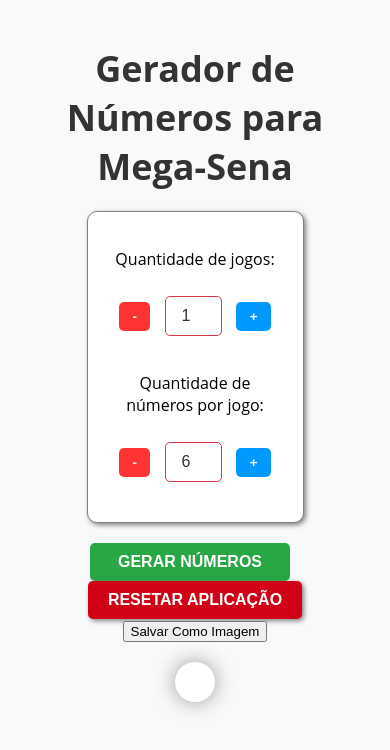
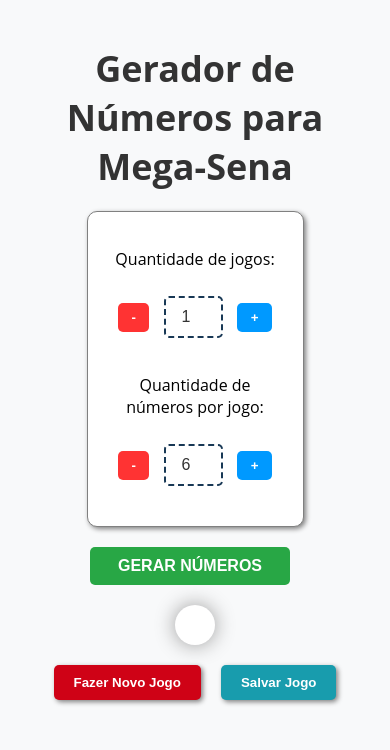
Before and after one commit to DanielCastroAlves/megaSenaGeneration, a React (Create React App) app: page / in a window 390 px wide. Shown: the top 750 px of the page. Built offline with nearby package versions, Linux system fonts and the light colour scheme.

Commit message:
melhorando responsividade

```diff
--- a/package.json
+++ b/package.json
@@ -9,6 +9,7 @@
     "html2canvas": "^1.4.1",
     "react": "^18.2.0",
     "react-dom": "^18.2.0",
+    "react-icons": "^4.7.1",
     "react-scripts": "5.0.1",
     "web-vitals": "^2.1.4"
   },
--- a/src/App.css
+++ b/src/App.css
@@ -65,7 +65,7 @@
   padding: 10px;
   font-size: 16px;
   border-radius: 5px;
-  border: 1px solid #dc3545;
+  border:dashed 2px #183855;
   color: #333;
   text-align: center;
   margin-bottom: 20px;
@@ -95,7 +95,6 @@
   color: #fff;
   margin-right: 10px;
   width: 200px;
-
 }
 
 .increase-button {
@@ -123,15 +122,12 @@
   border-radius: 5px;
   transition: background-color 0.2s ease-in-out;
   border: none;
+  font-weight: bold;
+  font-family: Arial, sans-serif;
 }
 .decrease-button:hover {
   background-color: rgb(204, 0, 0);
 }
-
-
-
-
-
 
 input[type="number"] {
   padding: 0.5em;
@@ -143,8 +139,13 @@
   margin: 0 0.5em;
 }
 
+.container-buttons {
+  display: flex;
+  flex-direction: row;
+  align-items: center;
+}
 
-.remove-button {
+.reset-button {
   background-color: #cf0216;
   color: #fff;
   padding: 10px 20px;
@@ -155,6 +156,28 @@
   box-shadow: 2px 2px 5px gray;
   text-align: center;
   text-decoration: none;
+  margin-right: 20px;
+}
+
+.save-button {
+  background-color: #189cad;
+  color: #fff;
+  padding: 10px 20px;
+  border-radius: 5px;
+  font-weight: bold;
+  border: none;
+  cursor: pointer;
+  box-shadow: 2px 2px 5px gray;
+  text-align: center;
+  text-decoration: none;
+}
+
+.excluir {
+
+  color: white;
+  font-size: 2em;
+  background-color: red;
+  border-radius: 50%;
 }
 
 .game {
@@ -171,10 +194,11 @@
   transition: all 0.2s ease-in-out;
 }
 
-.game p {
+.game-title {
   font-weight: bold;
   color: #333;
   font-family: Arial, sans-serif;
+
 }
 
 .game:hover {
@@ -209,7 +233,7 @@
   text-align: center;
   font-weight: bold;
   margin: 10px;
-  }
+}
 
 @media (max-width: 576px) {
   .container {
@@ -221,11 +245,6 @@
     width: 100%;
     text-align: center;
     margin-bottom: 10px;
-  }
-
-  .container-buttons {
-    flex-direction: column;
-    align-items: center;
   }
 }
 
@@ -245,12 +264,36 @@
 
 @media (max-width: 375px) {
   .numbers {
+    display: flex;
+    flex-direction: column;
     padding: 10px;
     margin: 10px;
     max-height: calc(100vh - 20px);
   }
+}
+@media (max-width: 375px) {
   .game {
+    display: flex;
+    flex-direction: column;
     padding: 10px;
     margin: 10px;
   }
+
+  .game-title {
+    font-weight: bold;
+    color: #333;
+    font-family: Arial, sans-serif;
+    margin-bottom: 10px;
+  }
+
+  .excluir {
+    margin-top: 20px;
+    margin-bottom: 20px;
+    color: white;
+    font-size: 2em;
+    background-color: red;
+    border-radius: 50%;
+  }
+
+
 }
--- a/src/App.js
+++ b/src/App.js
@@ -1,6 +1,7 @@
 import React, { useState } from "react";
 import html2canvas from "html2canvas";
 import "./App.css";
+import { BiXCircle } from "react-icons/bi";
 
 const App = () => {
   const [numbers, setNumbers] = useState([]);
@@ -83,7 +84,8 @@
                 setQuantityGames(quantityGames + 1);
               } else {
                 alert(
-                  "Valor inválido, o número de jogos deve ser entre 1 e 15");
+                  "Valor inválido, o número de jogos deve ser entre 1 e 15"
+                );
               }
             }}
           >
@@ -133,30 +135,34 @@
         <button className="generate-button" onClick={generateNumbers}>
           Gerar Números
         </button>
-                <button className="remove-button" onClick={resetApplication}>
-                Resetar Aplicação
-                </button>
-                <button className="save-button" onClick={saveAsImage}>
-                Salvar Como Imagem
-                </button>
       </div>
       <div className="numbers">
         {numbers.map((game, index) => (
           <div className="game" key={index}>
             <div className="game-title">Jogo {index + 1}</div>
+            <div>
             {game.map((number) => (
               <div className="number" key={number}>
                 {number}
               </div>
             ))}
-                <button
-                className="remove-game-button"
+            </div>
+
+            <BiXCircle
+            className="excluir"
               onClick={() => removeGame(index)}
-                >
-                Remover Jogo
-                </button>
+
+            />
           </div>
         ))}
+      </div>
+      <div className="container-buttons">
+        <button className="reset-button" onClick={resetApplication}>
+          Fazer Novo Jogo
+        </button>
+        <button className="save-button" onClick={saveAsImage}>
+          Salvar Jogo
+        </button>
       </div>
     </div>
   );
```
Also changed, not shown: 1 other file (tests, documents, lock files or other folders). Lines whose indentation alone changed are shown as unchanged.
